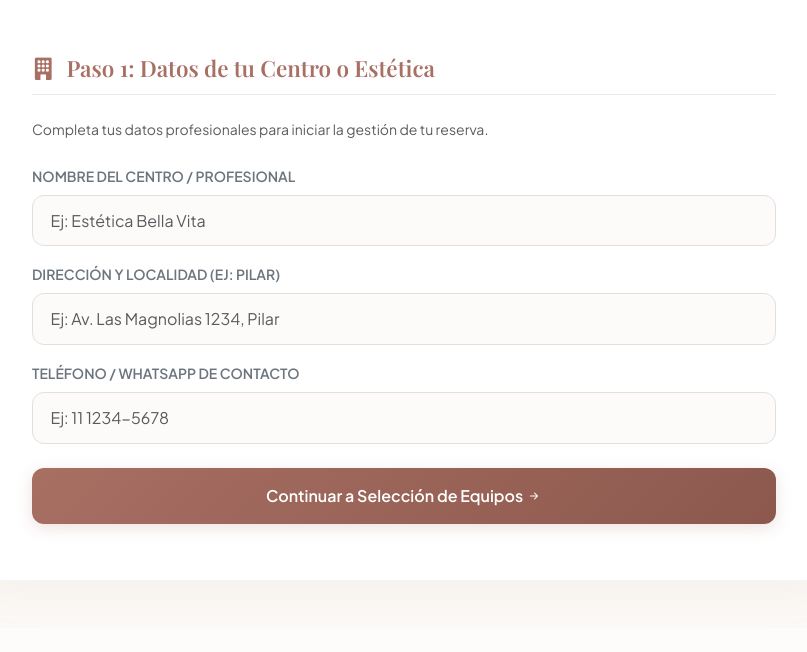
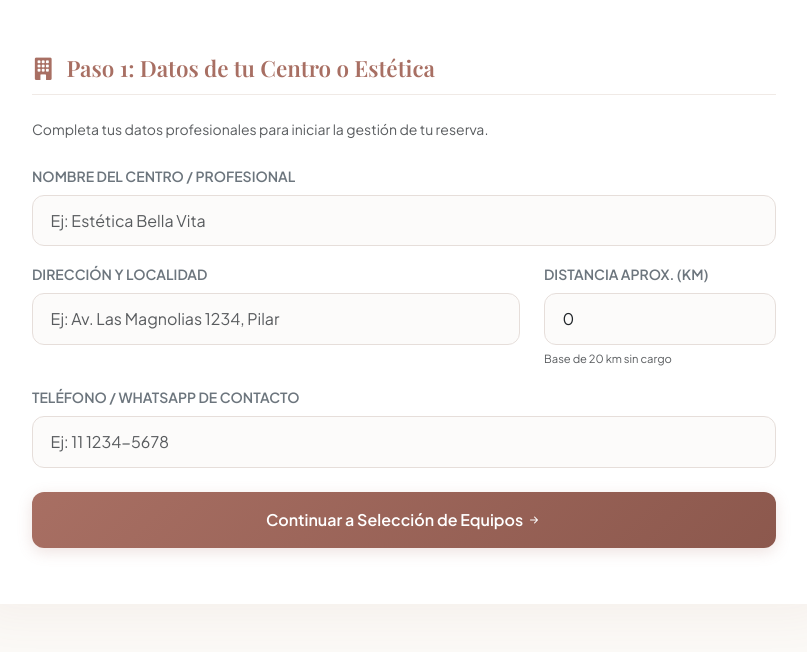
Before and after one commit to Santig1710/advance-beauty-care, a Flask app: page / in a window 1280 px wide. Shown: the part 420-1072 px from the top of the page, without its empty margins (236-1043 px from the left). Before the commit the page ends 947 px from the top, so only its background shows below. Run offline with Flask 3, Linux system fonts and the light colour scheme.

Commit message:
Agrega cálculo dinámico de kilómetros, integración con admin.html y subtotales en WhatsApp

```diff
--- a/templates/index.html
+++ b/templates/index.html
@@ -223,9 +223,16 @@
                     <label class="form-label fw-semibold text-secondary small text-uppercase">Nombre del Centro / Profesional</label>
                     <input type="text" id="cli-nombre" class="form-control" placeholder="Ej: Estética Bella Vita">
                 </div>
-                <div class="mb-3">
-                    <label class="form-label fw-semibold text-secondary small text-uppercase">Dirección y Localidad (Ej: Pilar)</label>
+                <div class="row">
+                    <div class="col-md-8 mb-3">
+                        <label class="form-label fw-semibold text-secondary small text-uppercase">Dirección y Localidad</label>
                         <input type="text" id="cli-direccion" class="form-control" placeholder="Ej: Av. Las Magnolias 1234, Pilar">
+                    </div>
+                    <div class="col-md-4 mb-3">
+                        <label class="form-label fw-semibold text-secondary small text-uppercase">Distancia Aprox. (KM)</label>
+                        <input type="number" id="cli-km" class="form-control" value="0" min="0" onchange="calcularTotal()" placeholder="Ej: 15">
+                        <small class="text-muted" style="font-size: 0.7rem;">Base de {{ config.limite_km_base }} km sin cargo</small>
+                    </div>
                 </div>
                 <div class="mb-4">
                     <label class="form-label fw-semibold text-secondary small text-uppercase">Teléfono / WhatsApp de contacto</label>
@@ -280,6 +287,12 @@
                         <span class="text-muted" id="label-tipo-jornada">Alquiler de equipo:</span>
                         <span class="fw-semibold text-dark" id="val-precio-equipo">$0</span>
                     </div>
+
+                    <div class="d-flex justify-content-between mb-2 small">
+                        <span class="text-muted">Cargos por traslado (<span id="txt-km-info">0</span> km):</span>
+                        <span class="fw-semibold text-dark" id="val-precio-km">$0</span>
+                    </div>
+
                     <div class="d-flex justify-content-between mb-2 align-items-center small">
                         <div>
                             <span class="text-muted">¿Incluir Operadora profesional?</span>
@@ -296,7 +309,7 @@
                     </div>
                 </div>
 
-                <p class="text-muted mb-4 small">Selecciona tu modalidad horaria preferida. Al hacer clic en "Reservar", se enviará el detalle por WhatsApp y podrás elegir la fecha exacta en Calendly.</p>
+                <p class="text-muted mb-4 small">Selecciona tu modalidad horaria preferida. Al hacer clic en "Reservar", se enviará el detalle completo por WhatsApp y podrás elegir la fecha exacta en Calendly.</p>
 
                 <!-- Contenedor dinámico de opciones según equipo -->
                 <div id="contenedor-opciones-turnos">
@@ -312,11 +325,14 @@
     </div>
 
     <script>
-        let cliente = { nombre: '', direccion: '', telefono: '' };
+        let cliente = { nombre: '', direccion: '', telefono: '', km: 0 };
         let equipoActual = { id: '', nombre: '', precioMedio: 0, precioCompleto: 0 };
         let jornadaSeleccionada = { tipo: '', precio: 0, horario: '', urlCalendly: '' };
+
         const whatsappDestino = "{{ config.whatsapp_phone }}";
         const precioOperadora = {{ config.operadora_precio }};
+        const limiteKmBase = {{ config.limite_km_base }};
+        const precioKmExtra = {{ config.precio_km_extra }};
 
         function goStep(step) {
             document.getElementById('step-1').classList.toggle('d-none', step !== 1);
@@ -329,6 +345,7 @@
             cliente.nombre = document.getElementById('cli-nombre').value.trim();
             cliente.direccion = document.getElementById('cli-direccion').value.trim();
             cliente.telefono = document.getElementById('cli-telefono').value.trim();
+            cliente.km = parseFloat(document.getElementById('cli-km').value) || 0;
 
             if (!cliente.nombre || !cliente.direccion || !cliente.telefono) {
                 alert('Por favor, completa todos los campos para continuar.');
@@ -337,14 +354,16 @@
             goStep(2);
         }
 
+        function calcularCostoKm() {
+            let kmExtra = Math.max(0, cliente.km - limiteKmBase);
+            return kmExtra * precioKmExtra;
+        }
+
         function seleccionarEquipo(id, nombre, precioMedio, precioCompleto) {
             equipoActual = { id, nombre, precioMedio, precioCompleto };
             document.getElementById('eq-seleccionado-nombre').innerText = nombre;
 
-            let htmlOpciones = '';
-
-            if (id.toLowerCase().includes('hifu')) {
-                htmlOpciones = `
+            let htmlOpciones = `
                 <div class="turno-opcion">
                     <div>
                         <h6 class="fw-bold mb-1 text-dark">Jornada Completa (8 hs)</h6>
@@ -367,37 +386,11 @@
                     <button class="btn btn-custom">Reservar <i class="bi bi-whatsapp"></i></button>
                 </div>
             `;
-            } else {
-                htmlOpciones = `
-                    <div class="turno-opcion">
-                        <div>
-                            <h6 class="fw-bold mb-1 text-dark">Jornada Completa (8 hs)</h6>
-                            <p class="small text-muted mb-0">De 08:00 a 16:00 hs</p>
-                        </div>
-                        <button class="btn btn-custom">Reservar <i class="bi bi-whatsapp"></i></button>
-                    </div>
-                    <div class="turno-opcion">
-                        <div>
-                            <h6 class="fw-bold mb-1 text-dark">Media Jornada - Mañana</h6>
-                            <p class="small text-muted mb-0">De 08:00 a 12:00 hs</p>
-                        </div>
-                        <button class="btn btn-custom">Reservar <i class="bi bi-whatsapp"></i></button>
-                    </div>
-                    <div class="turno-opcion">
-                        <div>
-                            <h6 class="fw-bold mb-1 text-dark">Media Jornada - Tarde</h6>
-                            <p class="small text-muted mb-0">De 13:00 a 17:00 hs</p>
-                        </div>
-                        <button class="btn btn-custom">Reservar <i class="bi bi-whatsapp"></i></button>
-                    </div>
-                `;
-            }
 
             document.getElementById('contenedor-opciones-turnos').innerHTML = htmlOpciones;
             prepararReserva('Jornada Completa (08:00 a 16:00 hs)', precioCompleto, '');
             goStep(3);
 
-            // Asignar eventos a los botones generados
             setTimeout(() => {
                 const botones = document.querySelectorAll('#contenedor-opciones-turnos button');
                 const urls = id.toLowerCase().includes('hifu') ?
@@ -431,28 +424,32 @@
         }
 
         function calcularTotal() {
-            let total = jornadaSeleccionada.precio;
+            // Actualizar km en tiempo real por si el usuario lo edita en el input del paso 1
+            cliente.km = parseFloat(document.getElementById('cli-km').value) || 0;
+
+            let costoKm = calcularCostoKm();
             let incluyeOperadora = document.getElementById('check-operadora').checked;
+            let total = jornadaSeleccionada.precio + costoKm + (incluyeOperadora ? precioOperadora : 0);
 
-            if (incluyeOperadora) {
-                total += precioOperadora;
-            }
-
+            document.getElementById('txt-km-info').innerText = cliente.km;
+            document.getElementById('val-precio-km').innerText = costoKm > 0 ? `+$${costoKm.toLocaleString('es-AR')}` : '$0 (Sin cargo)';
             document.getElementById('val-subtotal').innerText = `$${total.toLocaleString('es-AR')}`;
         }
 
         function reservarFinal(calendlyUrl, horario, precioBase) {
+            let costoKm = calcularCostoKm();
             let incluyeOperadora = document.getElementById('check-operadora').checked;
-            let totalFinal = precioBase + (incluyeOperadora ? precioOperadora : 0);
+            let totalFinal = precioBase + costoKm + (incluyeOperadora ? precioOperadora : 0);
 
             const mensaje = `*¡Nueva Intención de Reserva!* 📋\n\n` +
                             `🏢 *Centro / Estética:* ${cliente.nombre}\n` +
-                            `📍 *Dirección / Lugar:* ${cliente.direccion}\n` +
+                            `📍 *Dirección:* ${cliente.direccion} (${cliente.km} km)\n` +
                             `📞 *Teléfono:* ${cliente.telefono}\n` +
                             `⚙ *Equipo:* ${equipoActual.nombre}\n` +
                             `⏰ *Horario:* ${horario}\n` +
-                            `👩‍⚕️ *Operadora:* ${incluyeOperadora ? 'Sí (Incluida)' : 'No'}\n` +
-                            `💰 *Subtotal Estimado:* $${totalFinal.toLocaleString('es-AR')}\n\n` +
+                            `🚗 *Traslado (${cliente.km} km):* ${costoKm > 0 ? '$' + costoKm.toLocaleString('es-AR') : 'Sin cargo'}\n` +
+                            `👩‍‍⚕️ *Operadora:* ${incluyeOperadora ? 'Sí ($' + precioOperadora.toLocaleString('es-AR') + ')' : 'No'}\n` +
+                            `💰 *Subtotal Total:* $${totalFinal.toLocaleString('es-AR')}\n\n` +
                             `_El cliente fue redirigido a Calendly para confirmar su fecha exacta._`;
 
             const urlWp = `https://wa.me/${whatsappDestino}?text=${encodeURIComponent(mensaje)}`;
```
Also changed, not shown: app.py (+2 -5 lines), templates/admin.html (+6 -7 lines). Lines whose indentation alone changed are shown as unchanged.
